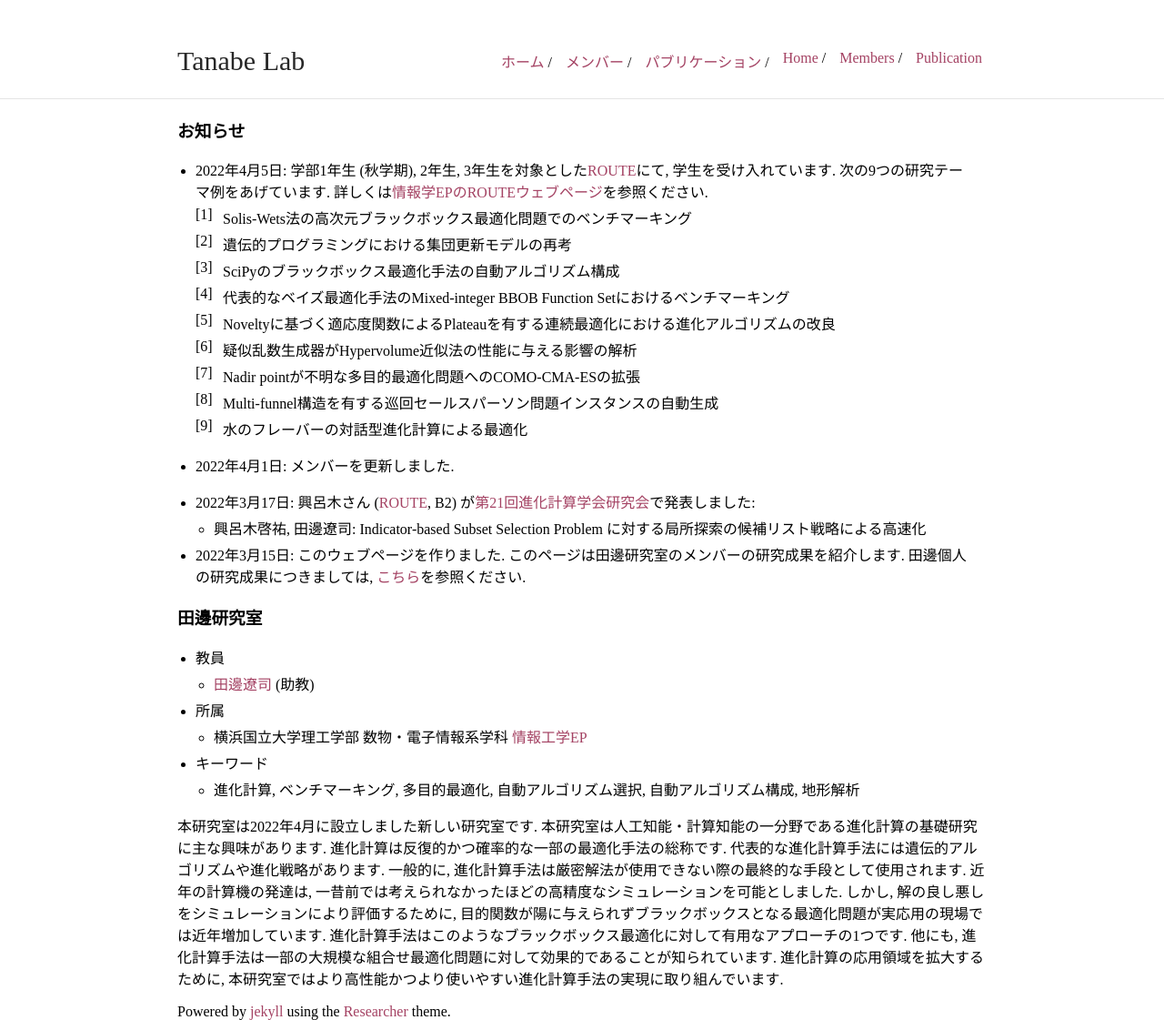
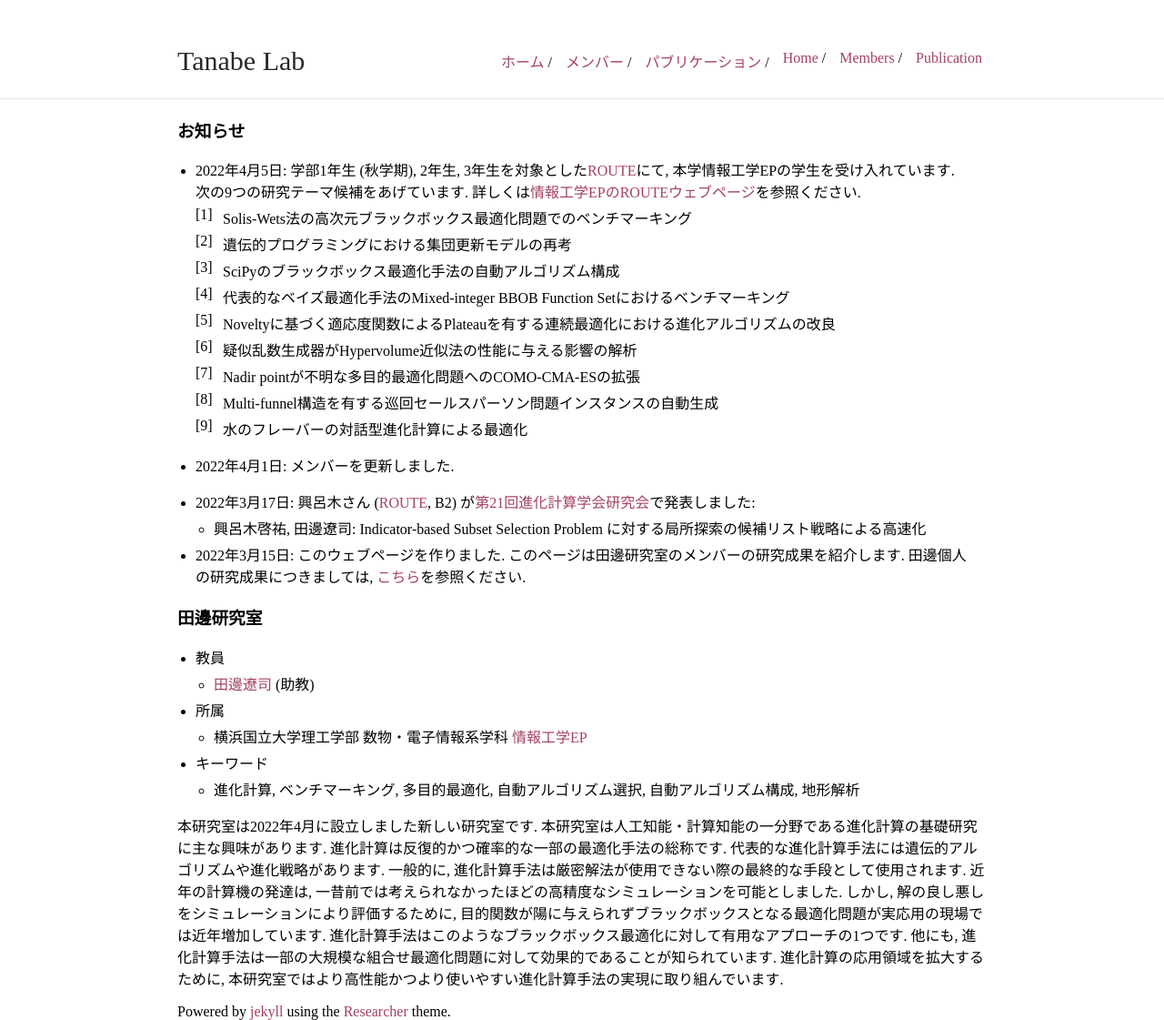
Before and after one commit to aopt-lab/aopt-lab.github.io, a Jekyll site: the page built from index.md, in a window 1280 px wide. Shown: the whole page at 91% size. Built offline with Jekyll 4.4.1, drawn with Linux system fonts in a browser that asks for light colours.

Commit message:
fixed typo

```diff
--- a/index.md
+++ b/index.md
@@ -5,7 +5,7 @@ title: 田邊研究室
 
 ### お知らせ
 
-* 2022年4月5日: 学部1年生 (秋学期), 2年生, 3年生を対象とした[ROUTE](http://es-route.ynu.ac.jp/)にて, 学生を受け入れています. 次の9つの研究テーマ例をあげています. 詳しくは[情報学EPのROUTEウェブページ](http://es-route.ynu.ac.jp/computer-science-and-engineering-ep/project-lists/)を参照ください.
+* 2022年4月5日: 学部1年生 (秋学期), 2年生, 3年生を対象とした[ROUTE](http://es-route.ynu.ac.jp/)にて, 本学情報工学EPの学生を受け入れています. 次の9つの研究テーマ候補をあげています. 詳しくは[情報工学EPのROUTEウェブページ](http://es-route.ynu.ac.jp/computer-science-and-engineering-ep/project-lists/)を参照ください.
     1. Solis-Wets法の高次元ブラックボックス最適化問題でのベンチマーキング
     2. 遺伝的プログラミングにおける集団更新モデルの再考
     3. SciPyのブラックボックス最適化手法の自動アルゴリズム構成
```
